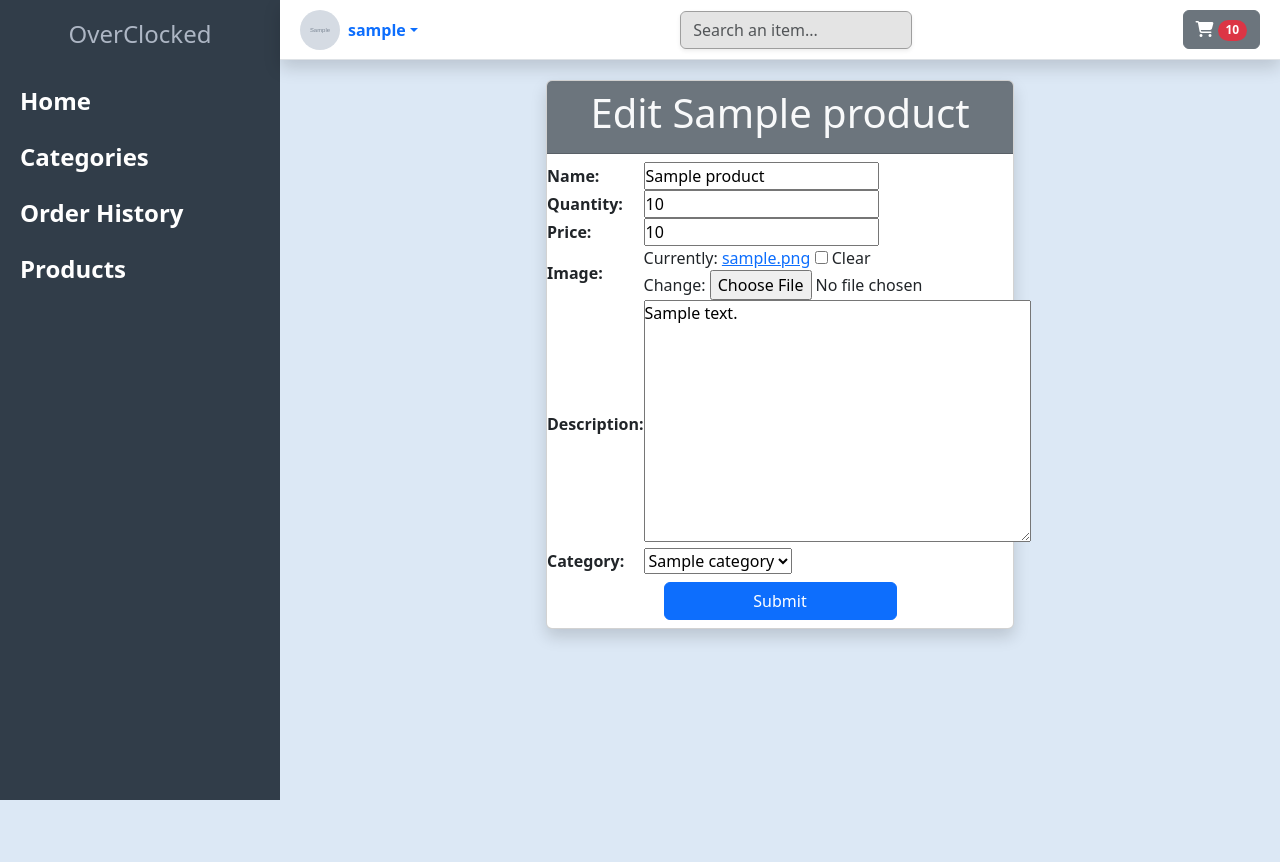
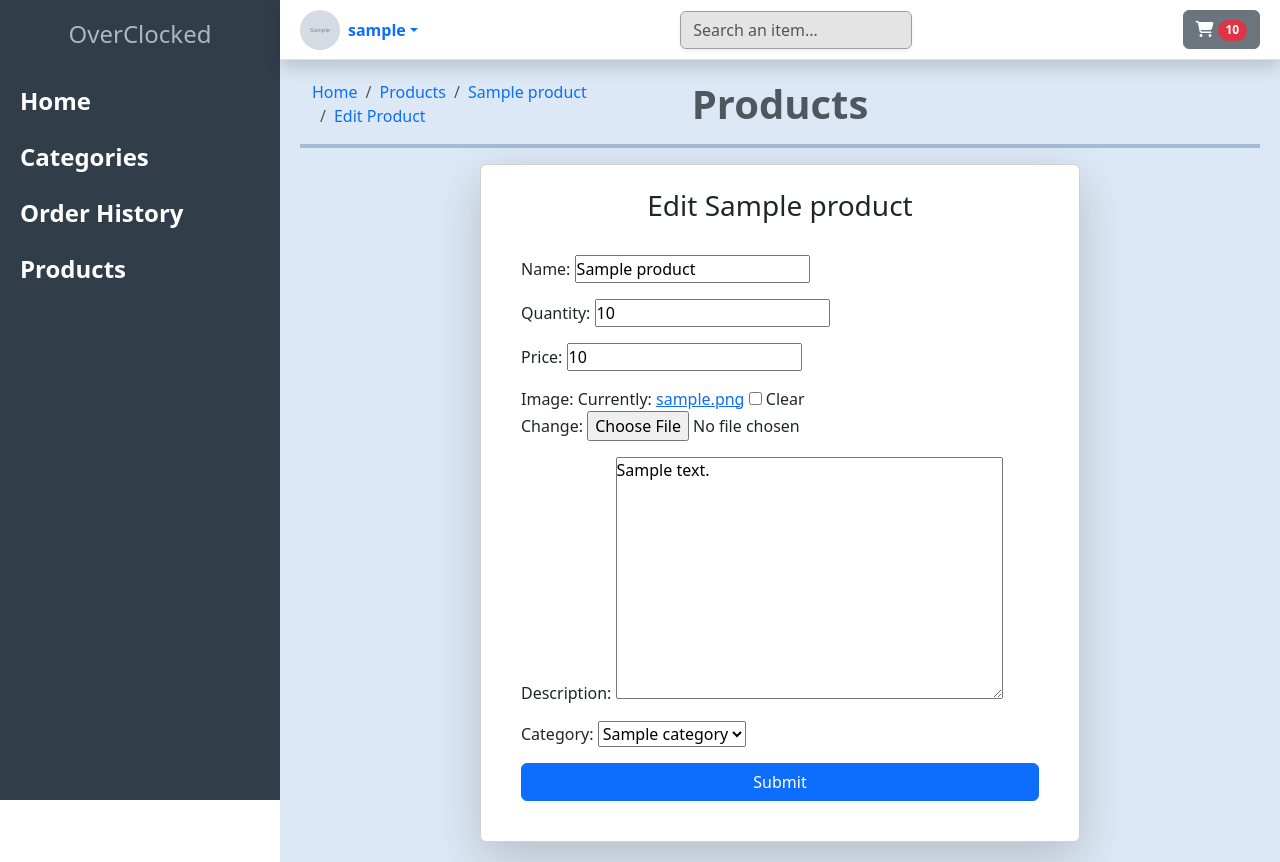
Before and after one commit to Leuim/overclocked, a Django app: page /products/1/update/ in a window 1280 px wide. Before the commit the page ends 800 px from the top, so only its background shows below. Run offline with Django 5.2, Linux system fonts and the light colour scheme; a user stored in the database is signed in; tables that the repository leaves empty hold one stand-in row (values such as "Sample post"); grey boxes marked "Sample" are stand-in pictures.

Commit message:
styled the forms

```diff
--- a/main_app/templates/home.html
+++ b/main_app/templates/home.html
@@ -158,7 +158,7 @@
     {% endfor %}
     {% endfor %}
   </div>
-  <script src="https://cdn.jsdelivr.net/npm/bootstrap@5.3.2/dist/js/bootstrap.bundle.min.js"></script>
+
 
 </div>
 {% endblock %}
--- a/main_app/templates/main_app/product_form.html
+++ b/main_app/templates/main_app/product_form.html
@@ -7,24 +7,60 @@ All Products
 {% endblock %}
 
 {% block content %}
-<div class="container d-flex justify-content-center " >
-<div class="card col-6 shadow">
-    <div class="card-header bg-secondary text-light text-center mb-2">
-    {% if product %}
-        <h1>Edit {{ product.name }}</h1>
-    {% else %}
-        <h1>Add New Product</h1>
-    {% endif %}
+<div class="container">
+    <div class="row align-items-center">
+
+        <div class="col-4">
+            <ul class="breadcrumb mb-0">
+                <li class="breadcrumb-item"><a class="text-decoration-none" href="{% url 'home' %}">Home</a></li>
+                <li class="breadcrumb-item"><a class="text-decoration-none"
+                        href="{% url 'products-index' %}">Products</a></li>
+                {% if product %}
+                <li class="breadcrumb-item"><a class="text-decoration-none"
+                        href="{% url 'products-detail' product.id %}">{{ product.name }}</a></li>
+                {% endif %}
+                <li class="breadcrumb-item">
+                    {% if product %}
+                    <a class="text-decoration-none" href="{% url 'products-update' product.id %}">Edit Product</a>
+                    {% else %}
+                    <a class="text-decoration-none" href="{% url 'products-create' %}">Create </a>
+                    {% endif %}
+                </li>
+            </ul>
+        </div>
+
+        <div class="col-4 text-center">
+            <h1 class="fw-bold text-muted mb-0">Products</h1>
+        </div>
+        <div class="col-4 text-end">
+
+        </div>
     </div>
-    <form action="" method="post" enctype="multipart/form-data">
-        {% csrf_token %}
-        <table>
-            {{ form.as_table }}
-        </table>
-        <span class="d-flex justify-content-center">
-        <button class="btn btn-primary  my-2 w-50" type="submit">Submit</button>
-        </span>
-    </form>
 </div>
+<hr style="color: rgb(2, 49, 110); border: 2px solid;">
+<div class="container d-flex justify-content-center align-items-center" style="min-height: 80vh">
+    <div class="card shadow-lg p-4" style="max-width: 600px; width: 100%">
+
+        <div class="text-center mb-3">
+            {% if product %}
+            <h3 class="mb-0">Edit {{ product.name }}</h3>
+            {% else %}
+            <h3 class="mb-0">Add New Product</h3>
+            {% endif %}
+        </div>
+
+        <div class="card-body">
+            <form method="post" enctype="multipart/form-data">
+                {% csrf_token %}
+                {{ form.as_p }}
+
+                <div class="d-grid">
+                    <button type="submit" class="btn btn-primary">Submit</button>
+                </div>
+            </form>
+        </div>
+
+    </div>
 </div>
+
 {% endblock %}
```
Also changed, not shown: main_app/templates/edit_profile.html (+36 -6 lines), main_app/templates/main_app/category_form.html (+26 -5 lines), main_app/templates/main_app/product_list.html (+0 -9 lines), main_app/templates/registration/login.html (+23 -7 lines), main_app/templates/signup.html (+22 -6 lines).
